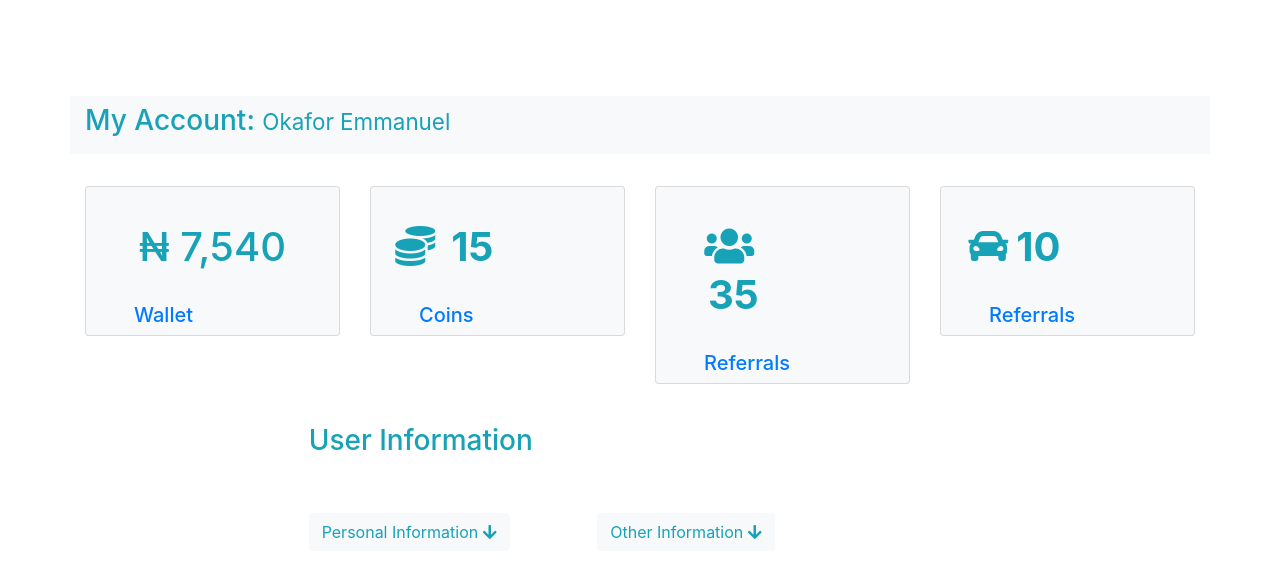
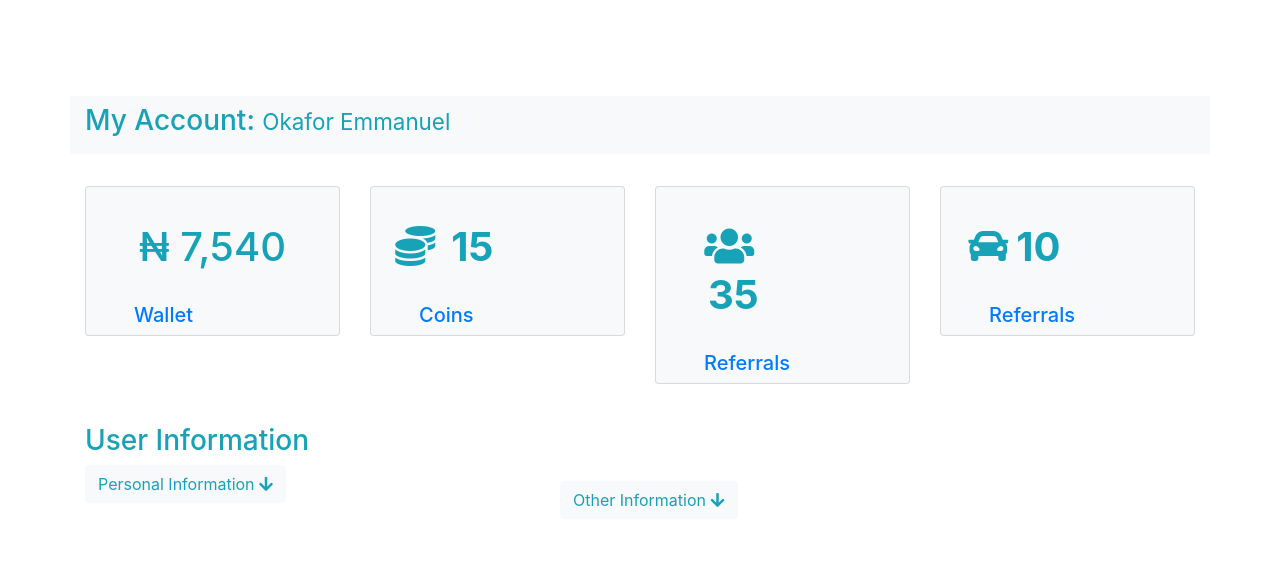
Before and after one commit to nerd35/user-account, a plain HTML site: page index.html in a window 1280 px wide. Drawn offline with nearby package versions, Linux system fonts and the light colour scheme.

Commit message:
user info fix

```diff
--- a/index.html
+++ b/index.html
@@ -56,17 +56,17 @@
                         <h5 class="ml-5 "><a href="#">Referrals</a></h5>
                       </div>
                 </div>
+            </div>
             <div class="row mt-3">
               <div class="col-lg-12 col-sm-12 mt-2">
 
               <h3 class=" text-info">User Information</h3>
               </div>
-                <div class="col-lg-5 col-sm-12 mt-5">
-                        <div>
+              <div class="col-lg-5 col-sm-12 mt-3git ">
                               <button class="btn btn-light text-info" type="button" data-toggle="collapse" data-target="#collapseExample" aria-expanded="false" aria-controls="collapseExample">
                                 Personal Information <i class="fas fa-arrow-down"></i>
                               </button>
-                            </div>
+
                             <div class="collapse" id="collapseExample">
                               <div class="card card-body text-info">
                                       <h5>First Name: Emmanuel</h5>
@@ -78,7 +78,7 @@
                               </div>
                             </div>
               </div>
-                <div class="col-lg-5 col-sm-12 mt-5">
+              <div class="col-lg-5 col-sm-12 mt-3">
                       <div>
                               <button class="btn btn-light text-info" type="button" data-toggle="collapse" data-target="#collapseExample1" aria-expanded="false" aria-controls="collapseExample1">
                                 Other Information <i class="fas fa-arrow-down"></i>
```
Lines whose indentation alone changed are shown as unchanged.
